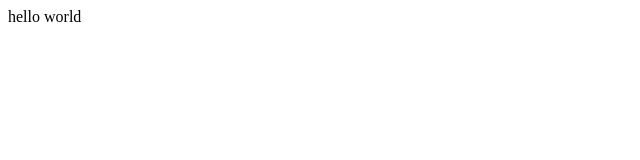
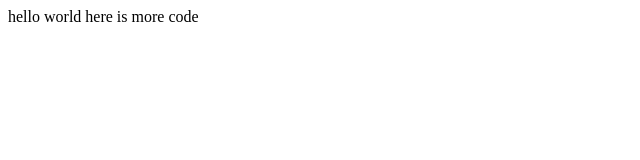
Before and after one commit to reynoldtre/gitdemo, a plain HTML site: page WebContent/index.html in a window 1280 px wide. Shown: the whole page, without its empty margins (0-640 px from the left). Drawn offline with Linux system fonts and the light colour scheme.

Commit message:
first Commit

```diff
--- a/WebContent/index.html
+++ b/WebContent/index.html
@@ -6,5 +6,6 @@
 </head>
 <body>
   hello world
+  here is more code
 </body>
 </html>
```
